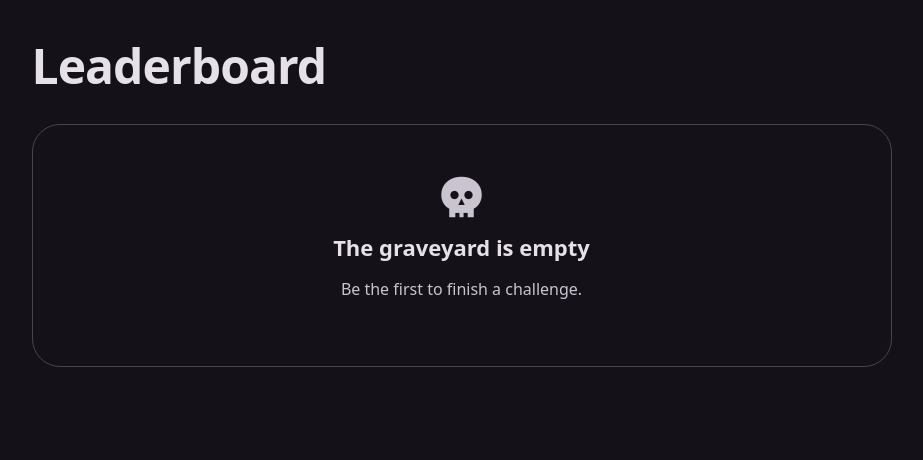
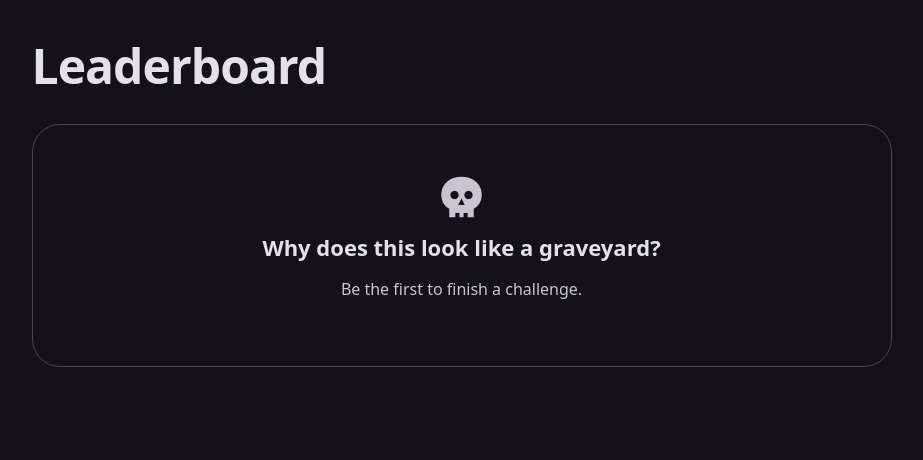
Before and after one commit to politejackal/pwnctual, a Flask app: page /leaderboard in a window 1280 px wide. Shown: the part 73-533 px from the top of the page, without its empty margins (171-1094 px from the left). Run offline with Flask 3, Linux system fonts and the light colour scheme; data that the repository does not hold is empty; some web fonts are replaced.

Commit message:
Leaderboard: new empty-state heading
Co-Authored-By: Claude Opus 5.5 <noreply@anthropic.com>
Claude-Session: https://claude.ai/code/session_01HmQrw3mdou2hX8cRBf4nnN

```diff
--- a/pwnctual/templates/leaderboard.html
+++ b/pwnctual/templates/leaderboard.html
@@ -20,7 +20,7 @@
   {% else %}
     <div class="card outlined" style="text-align:center;padding:48px">
       <span class="material-symbols-rounded" style="font-size:48px;color:var(--on-surface-variant)">skull</span>
-      <div class="title-l" style="margin-top:12px">The graveyard is empty</div>
+      <div class="title-l" style="margin-top:12px">Why does this look like a graveyard?</div>
       <p class="muted">Be the first to finish a challenge.</p>
     </div>
   {% endif %}
```
